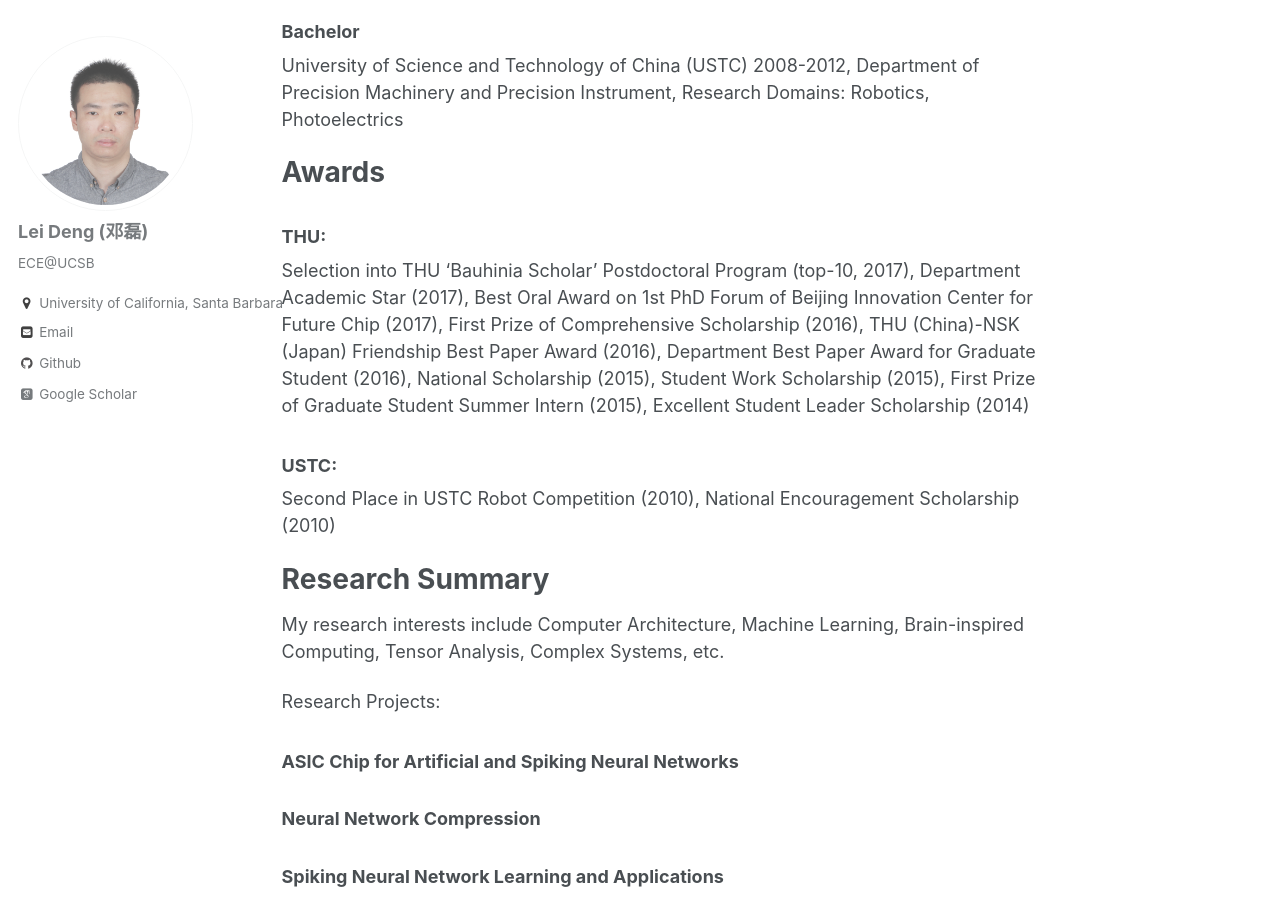
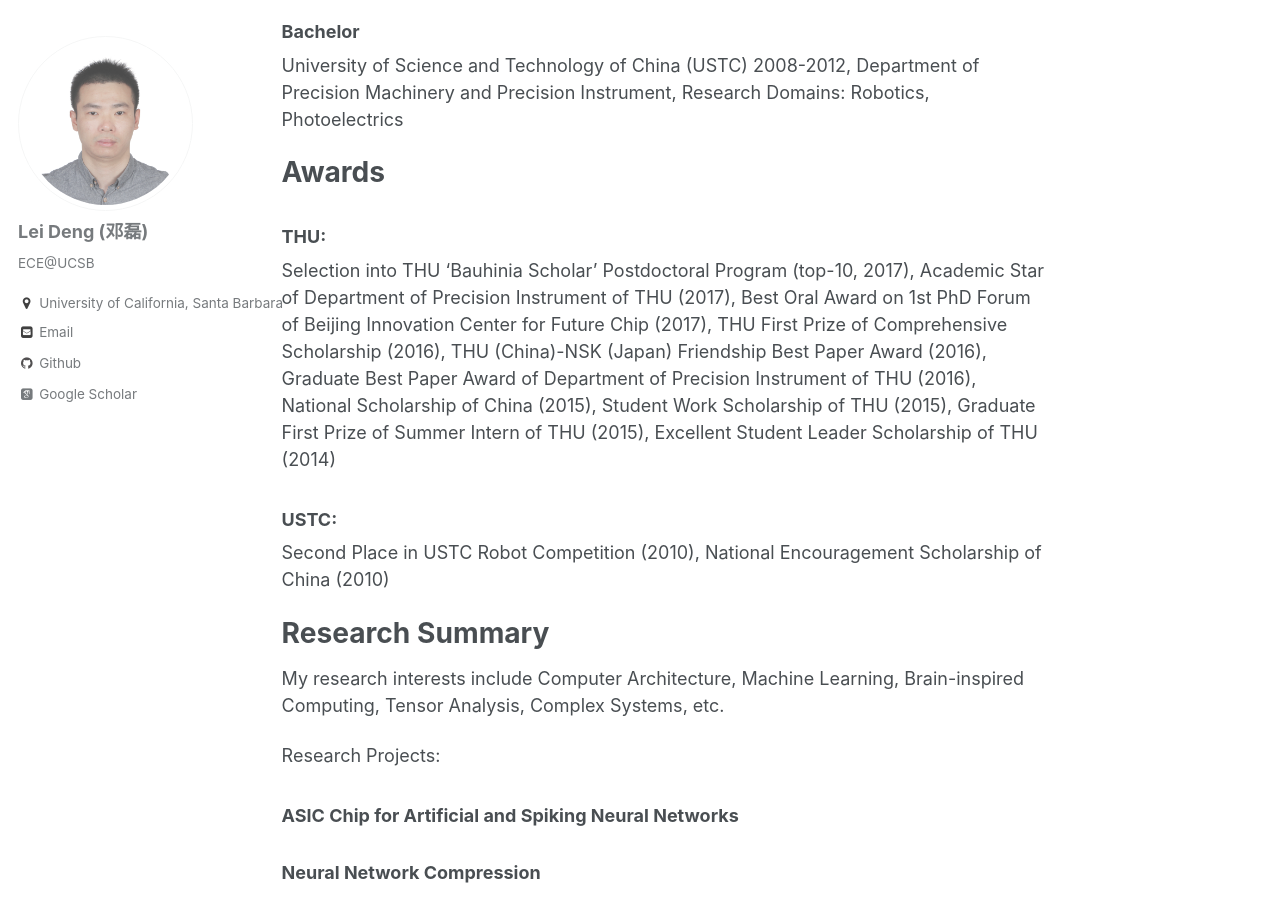
Before and after one commit to dllfei/dllfei.github.io, a Jekyll site: the page built from _pages/about.md, in a window 1280 px wide and 900 px high, scrolled down 619 px. Built offline with Jekyll 4.4.1, drawn with Linux system fonts in a browser that asks for light colours; some web fonts are replaced.

Commit message:
Update about.md

```diff
--- a/_pages/about.md
+++ b/_pages/about.md
@@ -23,10 +23,10 @@ University of Science and Technology of China (USTC) 2008-2012, Department of Pr
 Awards
 ======
 ### THU:
-Selection into THU ‘Bauhinia Scholar’ Postdoctoral Program (top-10, 2017), Department Academic Star (2017), Best Oral Award on 1st PhD Forum of Beijing Innovation Center for Future Chip (2017), First Prize of Comprehensive Scholarship (2016), THU (China)-NSK (Japan) Friendship Best Paper Award (2016), Department Best Paper Award for Graduate Student (2016), National Scholarship (2015), Student Work Scholarship (2015), First Prize of Graduate Student Summer Intern (2015), Excellent Student Leader Scholarship (2014)
+Selection into THU ‘Bauhinia Scholar’ Postdoctoral Program (top-10, 2017), Academic Star of Department of Precision Instrument of THU (2017), Best Oral Award on 1st PhD Forum of Beijing Innovation Center for Future Chip (2017), THU First Prize of Comprehensive Scholarship (2016), THU (China)-NSK (Japan) Friendship Best Paper Award (2016), Graduate Best Paper Award of Department of Precision Instrument of THU (2016), National Scholarship of China (2015), Student Work Scholarship of THU (2015), Graduate First Prize of Summer Intern of THU (2015), Excellent Student Leader Scholarship of THU (2014)
 
 ### USTC:
-Second Place in USTC Robot Competition (2010), National Encouragement Scholarship (2010)
+Second Place in USTC Robot Competition (2010), National Encouragement Scholarship of China (2010)
 
 Research Summary
 ======
```
